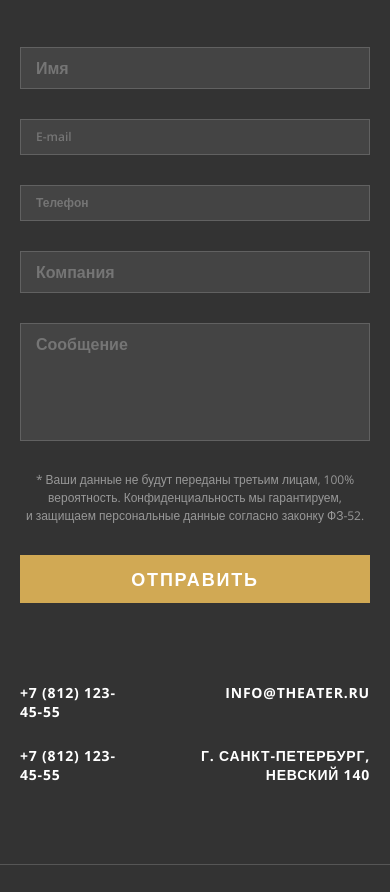
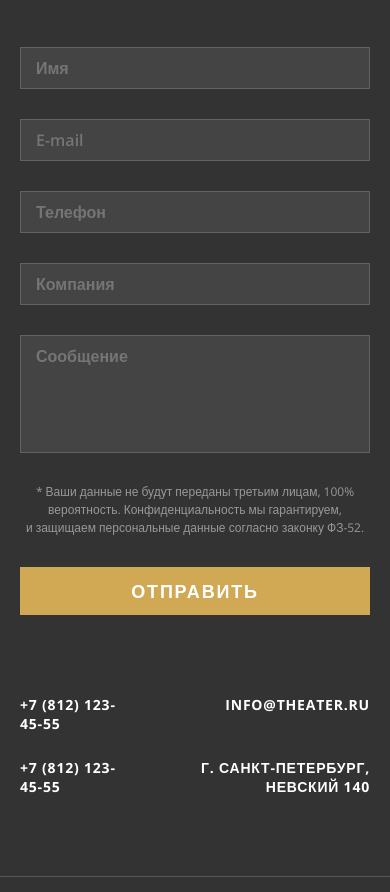
Before and after one commit to nikitasocheykin/nikitasocheykin.github.io, a plain HTML site: page pz18/index.html in a window 390 px wide. Shown: the part 3288-4180 px from the top of the page. Drawn offline with nearby package versions, Linux system fonts and the light colour scheme.

Commit message:
safari fixes

```diff
--- a/pz18/css/style.css
+++ b/pz18/css/style.css
@@ -682,11 +682,6 @@ header {
     line-height: 150%;
 }
 
-input[type='text'],
-textarea {
-  font-size: 16px;
-}
-
 @media (max-width: 1440px) {
     .wrapper {
         padding-left: 190px;
@@ -954,6 +949,12 @@ textarea {
     .contacts__info {
         font-size: 14px;
     }
+    input[type='text'],
+    input[type='tel'],
+    input[type='email'],
+    textarea {
+    font-size: 16px;
+    }
 }
 
 @media (max-width: 425px) {
```
